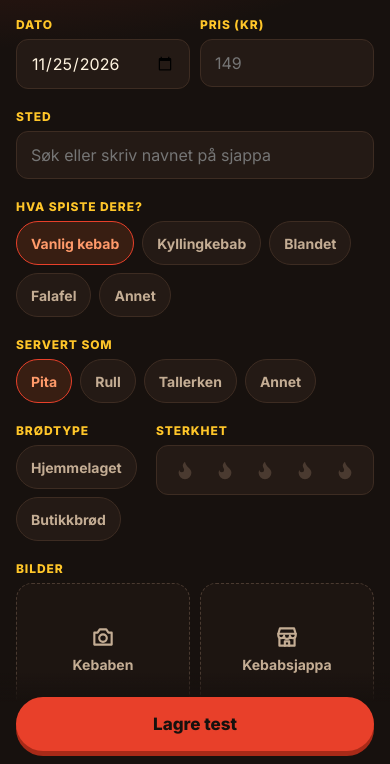
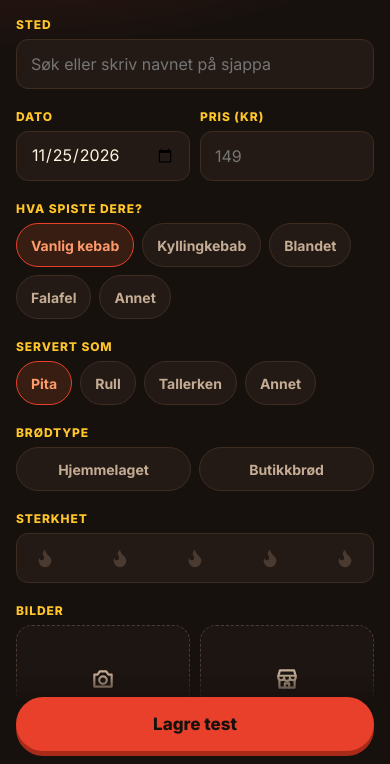
Before and after one commit to atleconradsen-maker/kebabtesten, a plain HTML site: page legg-inn.html in a window 390 px wide. Shown: the part 75-839 px from the top of the page. Drawn offline with Linux system fonts and the light colour scheme.

Commit message:
Legg inn test: bedre oppsett på mobil
Sted øverst, dato og pris side om side uten overlapp på iPhone,
brødtype og sterkhet på egne rader.

Co-Authored-By: Claude Opus 5.5 <noreply@anthropic.com>
Claude-Session: https://claude.ai/code/session_01S45DRtY6qEtLPDkgctuUj6

```diff
--- a/legg-inn.html
+++ b/legg-inn.html
@@ -21,7 +21,12 @@
   .lbl{font-size:12px;font-weight:800;letter-spacing:.9px;color:var(--muted);text-transform:uppercase;margin-bottom:7px;display:block}
   input[type=text],input[type=number],input[type=date],input[type=password],textarea{width:100%;background:var(--panel);border:1px solid var(--line);border-radius:12px;padding:13px 14px;font-size:16px}
   input:focus,textarea:focus{outline:2px solid var(--sauce);outline-offset:0;border-color:transparent}
-  .row2{display:grid;grid-template-columns:1fr 1fr;gap:10px}
+  .row2{display:grid;grid-template-columns:minmax(0,1fr) minmax(0,1fr);gap:10px}
+  .row2>label{min-width:0;display:block}
+  input[type=text],input[type=number],input[type=date],input[type=password]{height:50px;min-width:0;display:block}
+  input[type=date]{-webkit-appearance:none;appearance:none;text-align:left;line-height:1.2}
+  input[type=date]::-webkit-date-and-time-value{text-align:left}
+  .pills.even .pill{flex:1}
   .pills{display:flex;gap:8px;flex-wrap:wrap}
   .pill{padding:11px 14px;border-radius:999px;border:1px solid var(--line);background:var(--panel);color:var(--muted);font-weight:700;font-size:14px;cursor:pointer;min-height:44px}
   .pill.on{border-color:var(--sauce);background:rgba(255,106,43,.14);color:#ff9a6a}
@@ -99,10 +104,6 @@
 
   <form id="f" autocomplete="off" novalidate>
     <div style="display:flex;flex-direction:column;gap:20px">
-      <div class="row2">
-        <label><span class="lbl">Dato</span><input type="date" id="dato" required></label>
-        <label><span class="lbl">Pris (kr)</span><input type="number" id="pris" inputmode="numeric" min="0" placeholder="149"></label>
-      </div>
       <div class="placebox">
         <label class="lbl" for="sted">Sted</label>
         <div class="ac"><input type="text" id="sted" placeholder="Søk eller skriv navnet på sjappa" maxlength="80" autocomplete="off" role="combobox" aria-autocomplete="list" aria-controls="sugg" aria-expanded="false"><div class="sugg hidden" id="sugg" role="listbox"></div></div>
@@ -113,13 +114,15 @@
           <div class="hint">Forslag fra Kartverkets adresseregister. Velg riktig adresse, så blir den lik hver gang.</div>
         </div>
       </div>
+      <div class="row2">
+        <label><span class="lbl">Dato</span><input type="date" id="dato" required></label>
+        <label><span class="lbl">Pris (kr)</span><input type="number" id="pris" inputmode="numeric" min="0" placeholder="149"></label>
+      </div>
 
       <div><span class="lbl">Hva spiste dere?</span><div class="pills" data-group="hva"></div></div>
       <div><span class="lbl">Servert som</span><div class="pills" data-group="servert"></div></div>
-      <div class="row2">
-        <div><span class="lbl">Brødtype</span><div class="pills" data-group="brodtype"></div></div>
-        <div><span class="lbl">Sterkhet</span><div class="chili" id="chili"></div></div>
-      </div>
+      <div><span class="lbl">Brødtype</span><div class="pills even" data-group="brodtype"></div></div>
+      <div><span class="lbl">Sterkhet</span><div class="chili" id="chili"></div></div>
 
       <div>
         <span class="lbl">Bilder</span>
```
